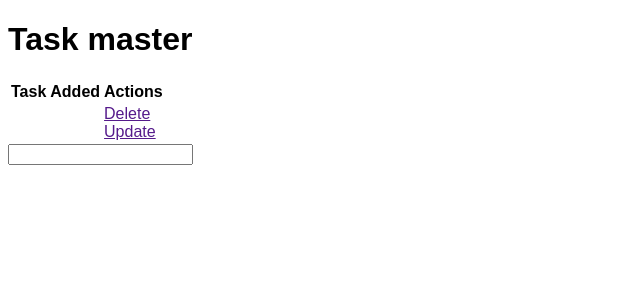
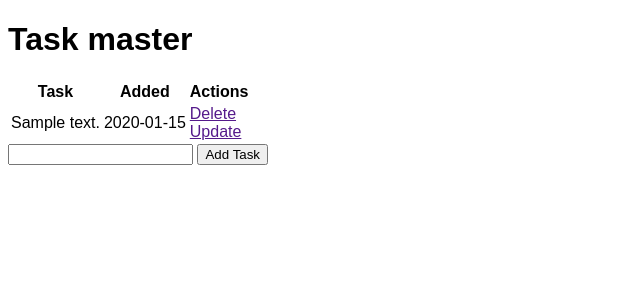
Before and after one commit to vicchuu/iplScorePredictor, a Flask app: template templates/index.html in a window 1280 px wide. Shown: the top 300 px of the page, without its empty margins (0-640 px from the left). Run offline with Flask 2, Linux system fonts and the light colour scheme; the template is opened without the code that fills it: most values are stand-ins (such as "Sample title", 1, 10 or a date in 2020).

Commit message:
new commit few changes in templates/flask

```diff
--- a/server.py
+++ b/server.py
@@ -1,17 +1,37 @@
-from flask import Flask ,render_template , url_for
+from flask import Flask, render_template, url_for, request, redirect
 from flask_sqlalchemy import SQLAlchemy
+from datetime import datetime
 
 app = Flask(__name__)
-
-app.config["SQLALCHEMY_DATABASE_URI"]=("sqlite:///testSQL.db")
-app.config['SQLALCHEMY_TRACK_MODIFICATIONS'] = True
+app.config['SQLALCHEMY_DATABASE_URI'] = 'sqlite:///test.db'
+app.config['SQLALCHEMY_TRACK_MODIFICATIONS'] = False
 db = SQLAlchemy(app)
 
-@app.route("/" , methods=['GET','POST'])
-def imdex():
-    return   render_template("index.html")
+class finalDB(db.Model):
+    id = db.Column(db.Integer, primary_key=True)
+    content = db.Column(db.String(200), nullable=False)
+    timethis = db.Column(db.DateTime, default=datetime.utcnow)
 
-#pip install -U Flask-SQLAlchemy pip install Flask-SQLAlchemy
-if __name__ =="__main__":
+    def __repr__(self):
+        return '<Task %r>' % self.id
 
+
+@app.route('/', methods=['POST', 'GET'])
+def index():
+    if request.method == 'POST':
+        task_content = request.form['content']
+        new_task = finalDB(content=task_content)
+
+        try:
+            db.session.add(new_task)
+            db.session.commit()
+            return redirect('/')
+        except:
+            return 'There was an issue adding your task'
+
+    else:
+        tasks = finalDB.query.order_by(finalDB.timethis).first()
+        return render_template('index.html', tasks=tasks)
+
+if __name__ == "__main__":
     app.run(debug=True)
--- a/templates/index.html
+++ b/templates/index.html
@@ -13,26 +13,27 @@
 <div class = "content">
     <h1>Task master</h1>
     <table>
+        <tr>
+            <th>Task</th>
+            <th>Added</th>
+            <th>Actions</th>
+        </tr>
+        {% for task in tasks %}
             <tr>
-                <th>Task</th>
-                <th>Added</th>
-                <th>Actions</th>
-            </tr>
-            <tr>
-                <td></td>
-                <td></td>
-                <td> <a href = ""> Delete
-                    </a>
+                <td>{{ task.content }}</td>
+                <td>{{ task.timethis }}</td>
+                <td>
+                    <a href="">Delete</a>
                     <br>
-                    <a href=""> Update</a>
-
+                    <a href="">Update</a>
                 </td>
             </tr>
-
+        {% endfor %}
     </table>
 
     <form action="/" method ="POST">
-         <input type="text" name="content" id="content">
+         <input type="text" name="content" id="content">  <!-- This content will use to retrive in server.py with id name content -->
+        <input type="submit" value="Add Task">
     </form>
 
 
```
Also changed, not shown: templates/base.html (added, +15 -0 lines), test.db (added).
